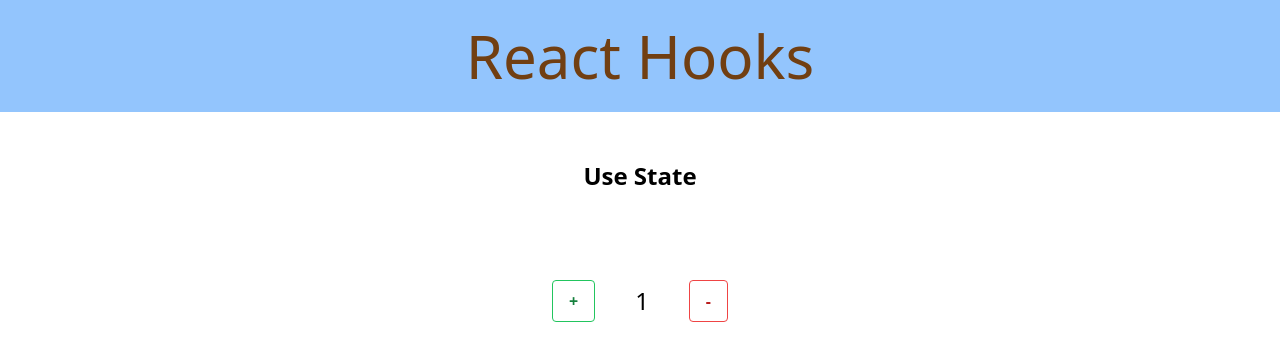
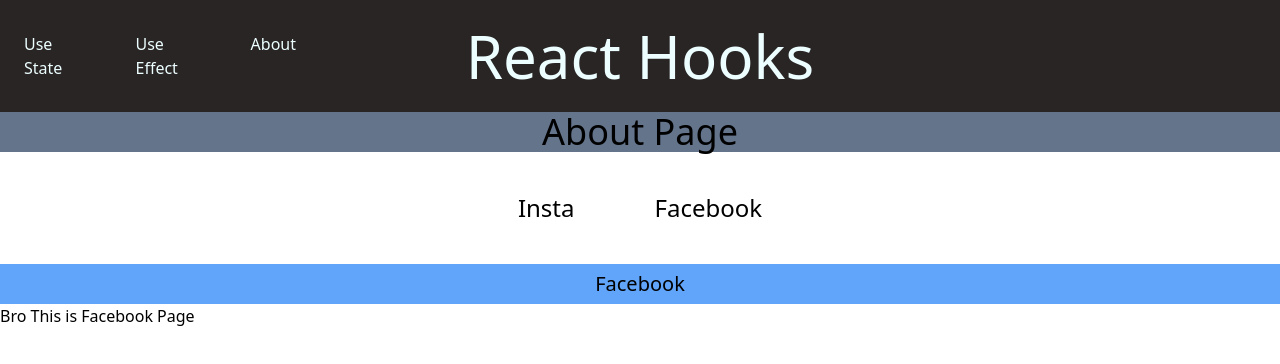
Before and after one commit to ghulamibrahimkhan/React-Tutorial, a React (Create React App) app: page /About in a window 1280 px wide. Shown: the top 364 px of the page. Built offline with nearby package versions, Linux system fonts and the light colour scheme.

Commit message:
react router dom

```diff
--- a/package.json
+++ b/package.json
@@ -8,6 +8,7 @@
     "@testing-library/user-event": "^13.5.0",
     "react": "^18.2.0",
     "react-dom": "^18.2.0",
+    "react-router-dom": "^6.9.0",
     "react-scripts": "5.0.1",
     "web-vitals": "^2.1.4"
   },
--- a/src/App.js
+++ b/src/App.js
@@ -1,10 +1,43 @@
-import UseState1 from './Components/UseState1';
+import { Route, Routes } from 'react-router-dom';
+import Header from './Components/Header';
+import UseState from './Components/UseState';
+import UseEffect from './Components/UseEffect';
+import About from './Components/About';
+import Error from './Components/Error';
+import Facebook from './Components/Facebook';
+import Insta from './Components/Insta';
+import UserDetails from './Components/UserDetails';
 
 function App() {
   return (
-    <div className="App">
-      <UseState1 />
-    </div>
+    <>
+      <Header />
+      <Routes>
+        <Route path='/'>
+          <Route index element={<UseState />} />
+
+          <Route path='/home' element={<UseState />} >
+          </Route>
+
+            <Route path='/home/:userId' element={<UserDetails />}/>
+
+        </Route>
+
+        <Route path=':userId' element={<UserDetails />} />
+        <Route path='/useEffect' element={<UseEffect />} />
+
+        {/* Nested Routes */}
+        <Route path='/about' element={<About />}>
+          <Route index element={<Facebook />} />
+          <Route path='facebook' element={<Facebook />} />
+          <Route path='Insta' element={<Insta />} />
+        </Route>
+
+
+        Error Page
+        <Route path='*' element={<Error />} />
+      </Routes>
+    </>
   );
 }
 
--- /dev/null
+++ b/src/Components/About.js
@@ -0,0 +1,17 @@
+import { Link, Outlet } from "react-router-dom"
+
+const About = () => {
+  return (
+    <>
+      <div className="bg-slate-500 text-center text-4xl">About Page</div>
+      <div className="flex justify-center text-2xl">
+        <Link className="m-10" to={"insta"}>Insta</Link>
+
+        <Link className="m-10" to={"facebook"}>Facebook</Link>
+      </div>
+      <Outlet />
+    </>
+  )
+}
+
+export default About
--- /dev/null
+++ b/src/Components/Error.js
@@ -0,0 +1,13 @@
+import { useNavigate } from "react-router-dom"
+
+const Error = () => {
+  const navigate = useNavigate()
+  return (
+    <>
+      <div>Error 404 Page Not Found</div>
+      <button onClick={()=> navigate('useEffect')}>Go back</button>
+    </>
+  )
+}
+
+export default Error
--- /dev/null
+++ b/src/Components/Facebook.js
@@ -0,0 +1,12 @@
+import React from 'react'
+
+const Facebook = () => {
+  return (
+    <>
+    <div className='flex justify-center bg-blue-400 text-xl h-10 items-center'>Facebook</div>
+    <h1> Bro This is Facebook Page</h1>
+    </>
+  )
+}
+
+export default Facebook
--- a/src/Components/Header.js
+++ b/src/Components/Header.js
@@ -1,9 +1,25 @@
+import { Link } from "react-router-dom"
 
 const Header = () => {
     return (
         <>
-            <div className="bg-blue-300 h-28 flex
-             justify-center items-center text-yellow-900 text-6xl">React Hooks</div>
+            <div className="flex text-cyan-50  bg-stone-800 items-center justify-between">
+                <ul className="flex list-none w-1/4">
+                    <li className="mx-6">
+                        <Link to='/'>Use State</Link>
+                    </li>
+                    <li className="mx-6">
+                        <Link to='./UseEffect'>Use Effect</Link>
+                    </li>
+                    <li className="mx-6">
+                        <Link to='./About'>About</Link>
+                    </li>
+                </ul>
+                <div className="h-28 flex
+             justify-center items-center text-6xl">React Hooks
+                </div>
+                <div className="w-1/4"></div>
+            </div>
         </>
     )
 }
--- /dev/null
+++ b/src/Components/Insta.js
@@ -0,0 +1,12 @@
+
+const Insta = () => {
+    return (
+        <>
+
+            <div className='flex justify-center bg-pink-500 text-xl h-10 items-center'>Facebook</div>
+            <h1> Bro This is Instagram Page</h1>
+        </>
+    )
+}
+
+export default Insta
--- /dev/null
+++ b/src/Components/UseEffect.js
@@ -0,0 +1,68 @@
+import React, { useState, useEffect } from "react";
+import { Link, Outlet } from "react-router-dom";
+
+const UseEffect = () => {
+  const [count, setCount] = useState(10);
+  const [count2, setCount2] = useState(count);
+  const [data, setData] = useState([]);
+
+  useEffect(() => {
+    async function getData() {
+      const get = await fetch(
+        `https://hub.dummyapis.com/employee?noofRecords=${count}&idStarts=1001`
+      );
+      const res = await get.json();
+      setData(res);
+      // console.log(res);
+    }
+    getData();
+    document.title = `${count} Employees online`;
+  }, [count]);
+  return (
+    <>
+      <h1 className="flex h-32 justify-center items-center  text-2xl font-semibold">
+        Use Effect
+      </h1>
+
+      <div className="flex justify-center">
+        <button
+          className="bg-transparent hover:bg-blue-500 text-blue-700 font-semibold hover:text-white py-2 px-4 border border-blue-500 hover:border-transparent rounded"
+          onClick={() => setCount(count + 1)}
+        >
+          +
+        </button>
+        <h1 className="text-2xl mx-10">{count}</h1>
+        {console.log(count2)}
+        <button
+          onClick={() => {
+            setCount2(setCount(count - 1));
+          }}
+          className="bg-transparent hover:bg-red-500 text-red-700 font-semibold hover:text-white py-2 px-4 border border-red-500 hover:border-transparent rounded"
+        >
+          -
+        </button>
+      </div>
+      <div className="mt-10">
+        {data.map((element, index) => {
+          return (
+            <Link to={`/home/${element.id}`} key={index}>
+            <div className="flex justify-between mx-10">
+              <h4 className="bg-green-100 w-44 m-1">ID: {element.id}</h4>
+              <h4 className="bg-green-100 w-44 m-1">
+                First Name: {element.firstName}
+              </h4>
+              <h4 className="bg-green-100 w-96 m-1">Email: {element.email}</h4>
+              <h4 className="bg-green-100 text-left w-44 m-1">
+                Last Name: {element.lastName}
+              </h4>
+            </div>
+            </Link>
+          );
+        })}
+        < Outlet/>
+      </div>
+    </>
+  );
+};
+
+export default UseEffect;
--- /dev/null
+++ b/src/Components/UseState.js
@@ -0,0 +1,45 @@
+import React, { useState } from "react";
+
+const UseState1 = () => {
+    const [num, setNum] = useState(1);
+
+    const add = (n) => {
+        setNum(num + n);
+    };
+    const sub = (n) => {
+        setNum(num - n);
+    };
+
+    document.title = `Use State`;
+
+    return (
+        <>
+            <h1
+                className="flex h-32
+             justify-center items-center  text-2xl font-semibold"
+            >
+                Use State
+            </h1>
+            <div className="flex justify-center items-center">
+                {/* Use State Addition */}
+                <button
+                    onClick={() => add(1)}
+                    className="bg-transparent hover:bg-green-500 text-green-700 font-semibold hover:text-white py-2 px-4 border border-green-500 hover:border-transparent rounded m-10"
+                >
+                    +
+                </button>
+                {/* Use State current Value */}
+                <h1 className="text-2xl">{num}</h1>
+                {/*Use State  substract */}
+                <button
+                    onClick={() => sub(1)}
+                    className="bg-transparent hover:bg-red-500 text-red-700 font-semibold hover:text-white py-2 px-4 border border-red-500 hover:border-transparent rounded  m-10"
+                >
+                    -
+                </button>
+            </div>
+        </>
+    );
+};
+
+export default UseState1;
--- a/src/Components/UseState1.js
+++ /dev/null
@@ -1,32 +0,0 @@
-import React, { useState } from 'react'
-
-const UseState1 = () => {
-    const [num, setNum] = useState(1)
-
-    const add = (n) => {
-        setNum(num + n)
-    }
-    const sub = (n) => {
-        setNum(num - n)
-    }
-
-
-    return (
-        <>
-            <h1 className="flex h-32
-             justify-center items-center  text-2xl font-semibold">Use State</h1>
-            <div className='flex justify-center items-center'>
-                {/* Use State Addition */}
-                <button onClick={()=> add(1)} className="bg-transparent hover:bg-green-500 text-green-700 font-semibold hover:text-white py-2 px-4 border border-green-500 hover:border-transparent rounded m-10">+
-                </button>
-                {/* Use State current Value */}
-                <h1 className='text-2xl'>{num}</h1>
-                {/*Use State  substract */}
-                <button onClick={()=> sub(1)} className="bg-transparent hover:bg-red-500 text-red-700 font-semibold hover:text-white py-2 px-4 border border-red-500 hover:border-transparent rounded  m-10">-
-                </button>
-            </div>
-        </>
-    )
-}
-
-export default UseState1
--- /dev/null
+++ b/src/Components/UserDetails.js
@@ -0,0 +1,35 @@
+import React, { useEffect, useState } from "react";
+import { useParams } from "react-router-dom"
+
+const UserDetails = () => {
+
+    const { userId } = useParams();
+    const [data, setData] = useState({});
+
+    useEffect(() => {
+        async function getData() {
+            const get = await fetch(
+                `https://hub.dummyapis.com/employee?noofRecords=1&idStarts=1001`
+              );
+            const res = await get.json();
+            setData(res[0])
+        }
+        getData();
+    },[])
+    return (
+        <>
+            <div>
+
+                <div>User Details Page {userId}</div>
+                <h4>ID :{data.id}</h4>
+                <h4>First Name :{data.firstName}</h4>
+                <h4>Last Name :{data.lastName}</h4>
+                <h4>Contact# :{data.contactNumber}</h4>
+                <h4>Age :{data.age}</h4>
+                <h4>Salary :{data.salary}</h4>
+            </div>
+        </>
+    )
+}
+
+export default UserDetails
--- a/src/index.js
+++ b/src/index.js
@@ -2,12 +2,13 @@ import React from 'react';
 import ReactDOM from 'react-dom/client';
 import './index.css';
 import App from './App';
-import Header from './Components/Header';
+import { BrowserRouter } from 'react-router-dom';
 
 const root = ReactDOM.createRoot(document.getElementById('root'));
 root.render(
   <React.StrictMode>
-    <Header />
+    <BrowserRouter>
     <App />
+    </BrowserRouter>
   </React.StrictMode>
 );
```
Also changed, not shown: 1 other file (tests, documents, lock files or other folders).
